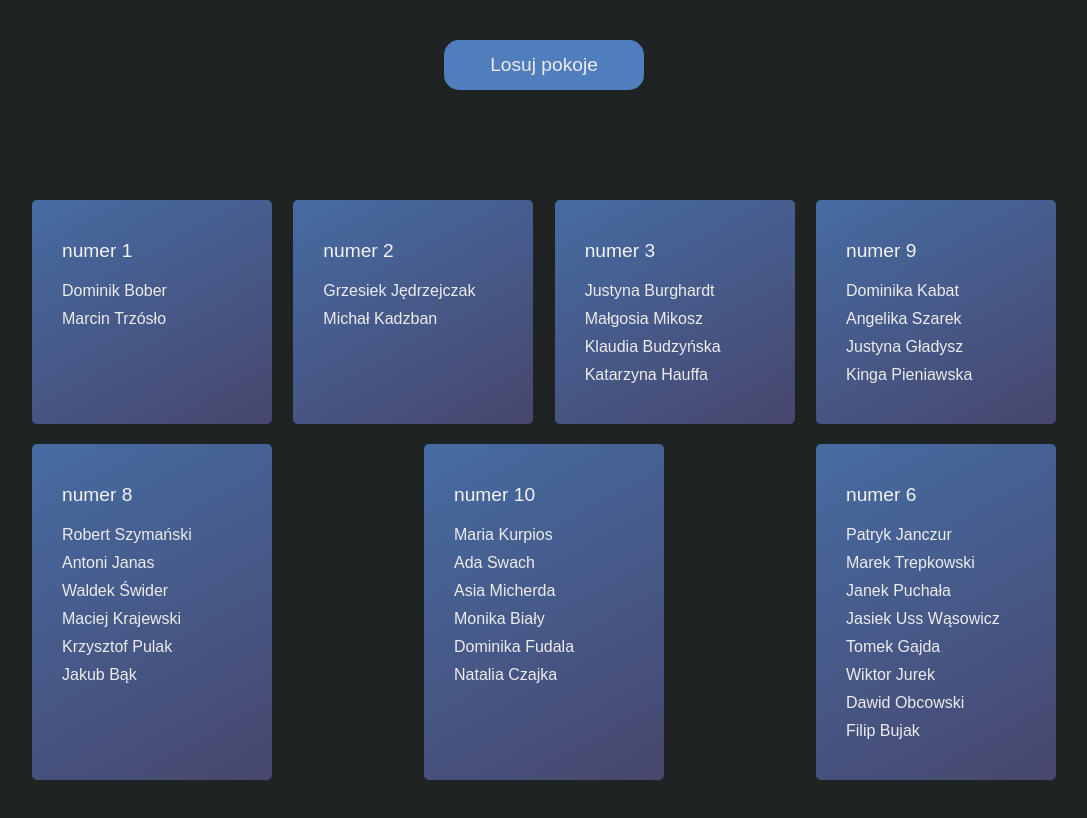
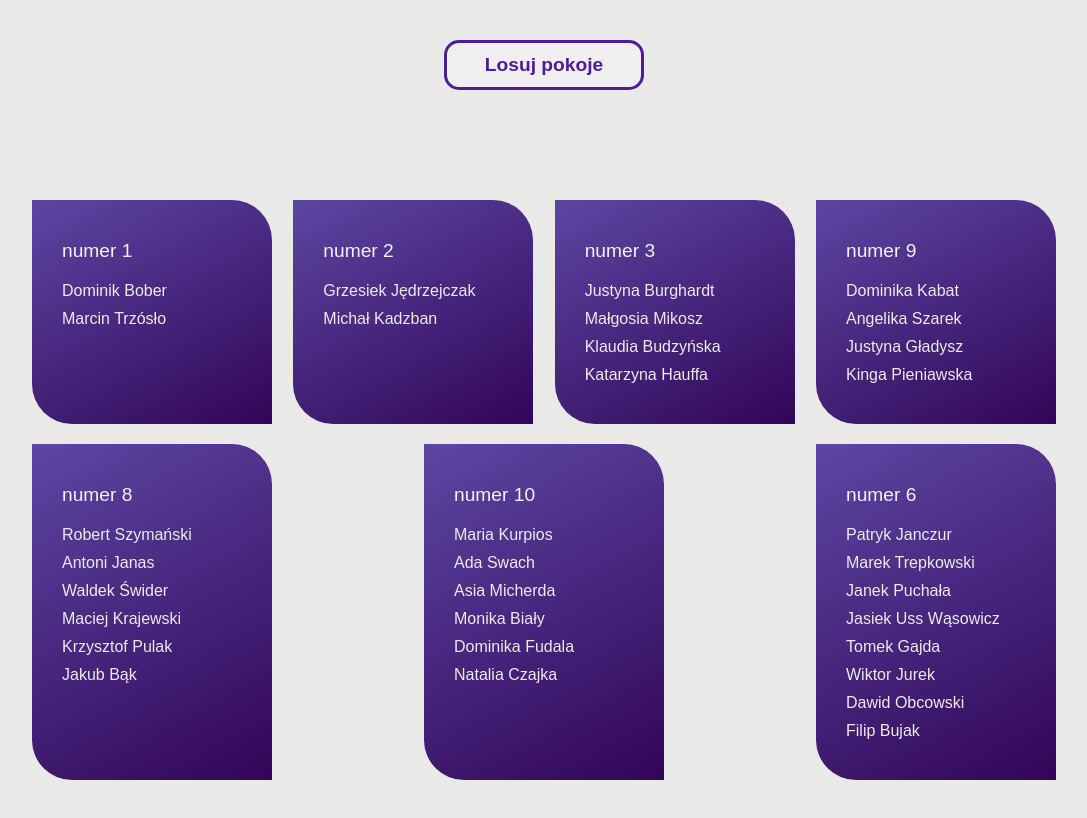
Before and after one commit to nerooc/randomizingmachine, a React (Create React App) app: page / in a window 1280 px wide. Both pictures are taken after a click on the button "Losuj pokoje". Shown: the top 818 px of the page, without its empty margins (96-1183 px from the left). Built offline with nearby package versions, Linux system fonts and the light colour scheme.

Commit message:
Design change

```diff
--- a/src/randomize.css
+++ b/src/randomize.css
@@ -5,17 +5,18 @@
   justify-content: center;
   align-items: center;
   flex-direction: column;
-  background: #1f2323;
+  background: #E9EAE8;
 }
 
 .btn-randomize{
   width: 200px;
   height: 50px;
   font-size: 1.2em;
+  font-weight: bold;
   border: none;
   border-radius: 15px;
-  background: #507DBC;
-  color: #ececec;
+  border: 3px solid #51199c;
+  color: #51199c;
   transition: 0.2s;
   cursor: pointer;
   outline: none;
@@ -23,8 +24,8 @@
 }
 
 .btn-randomize:hover{
-  box-shadow: inset 0 0 20px #466CA3,
-  0 2px 5px #191b1b;
+  background: #51199c;
+  color: #ececec;
 }
 
 .randomize-rooms{
--- a/src/room.css
+++ b/src/room.css
@@ -1,9 +1,9 @@
 .room{
-  background: linear-gradient(151deg, rgba(70,108,163,1) 0%, rgba(71,70,109,1) 100%);
+  background: linear-gradient(151deg, #5d46a3 0%, #310658 100%);
   width: 180px;
   margin-top: 20px;
   padding: 30px;
-  border-radius: 5px;
+  border-radius: 0 40px;
 }
 
 p{
```
